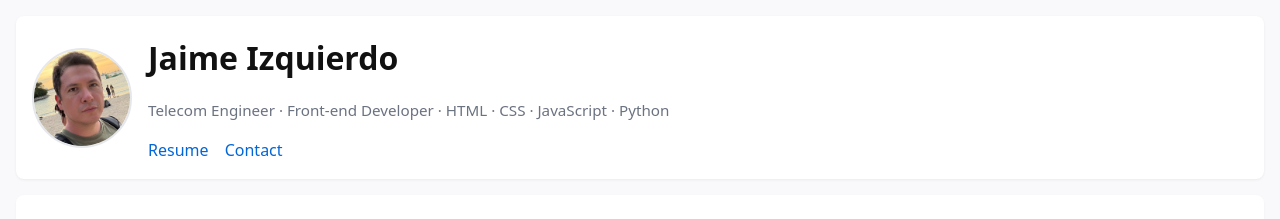
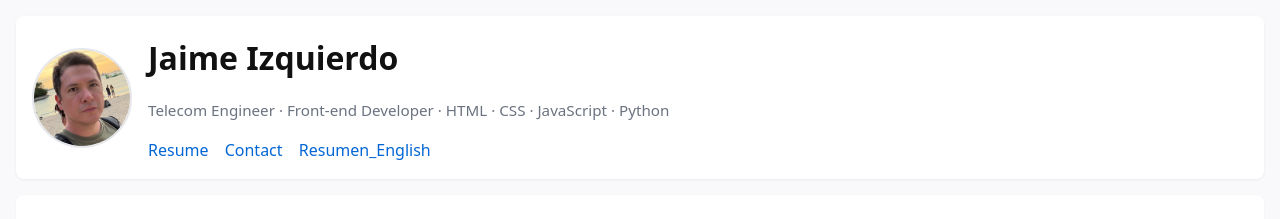
Before and after one commit to jizquierdo1987/resumeJaime, a plain HTML site: page index.html in a window 1280 px wide. Shown: the top 219 px of the page. Drawn offline with Linux system fonts and the light colour scheme.

Commit message:
Add link to English resume in navigation

```diff
--- a/index.html
+++ b/index.html
@@ -30,6 +30,7 @@
             <nav aria-label="Navegación del sitio">
                 <a href="index.html">Resume</a>
                 <a href="./public/contact.html">Contact</a>
+                <a href="./public/english_resume.html">Resumen_English</a>
                 <!-- Puedes agregar más páginas: projects.html, portfolio.html, etc. -->
             </nav>
         </div>
```
